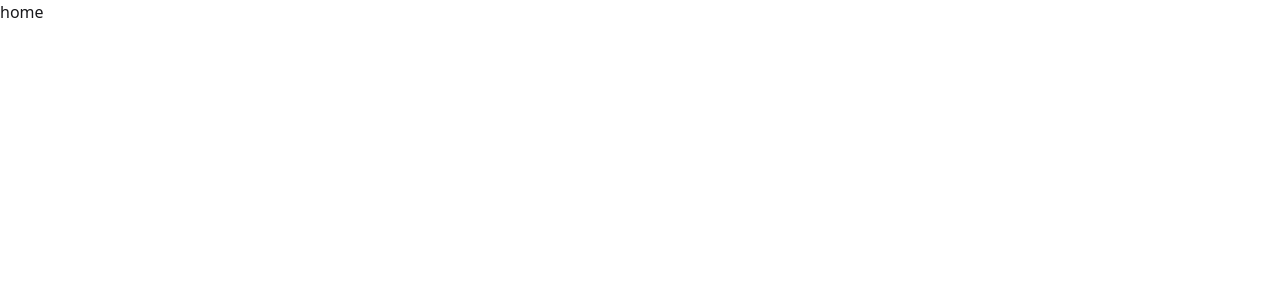
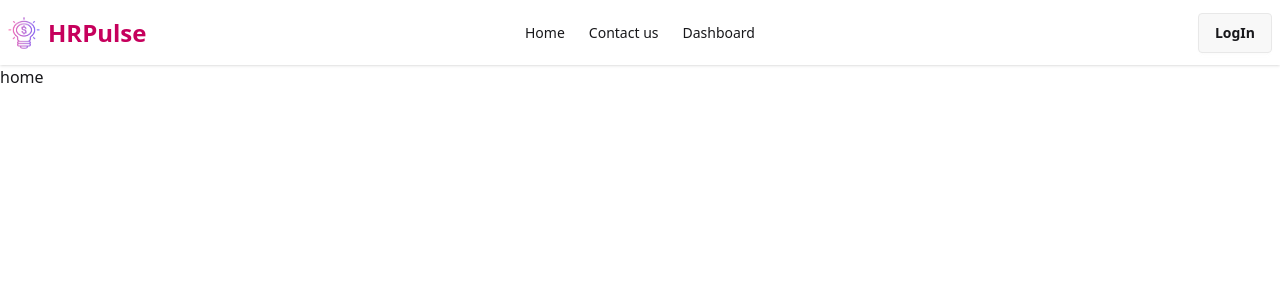
Before and after one commit to razaulkarim2410/hr-pulse-client, a React (Vite) app: page / in a window 1280 px wide. Shown: the top 300 px of the page. Built offline with nearby package versions, Linux system fonts and the light colour scheme.

Commit message:
create navbar section

```diff
--- a/src/Layouts/RootLayouts.jsx
+++ b/src/Layouts/RootLayouts.jsx
@@ -1,9 +1,11 @@
 import React from 'react';
 import { Outlet } from 'react-router';
+import Navbar from '../shared/Navbar/Navbar';
 
 const RootLayouts = () => {
   return (
     <div>
+      <Navbar></Navbar>
       <Outlet></Outlet>
     </div>
   );
--- a/src/shared/Navbar/Navbar.jsx
+++ b/src/shared/Navbar/Navbar.jsx
@@ -0,0 +1,46 @@
+import React from 'react';
+import { NavLink } from 'react-router';
+import logo from '../../assets/hrpulse-high-resolution-logo-transparent.png'
+
+const Navbar = () => {
+  const links = <>
+    <li><NavLink to={'/'}>Home</NavLink></li>
+    <li><NavLink to={'/contact'}>Contact us</NavLink></li>
+    <li><NavLink to={'/dashboard'}>Dashboard</NavLink></li>
+
+
+
+  </>
+  return (
+    <div className="navbar bg-base-100 shadow-sm">
+      <div className="navbar-start">
+        <div className="dropdown">
+          <div tabIndex={0} role="button" className="btn btn-ghost lg:hidden">
+            <svg xmlns="http://www.w3.org/2000/svg" className="h-5 w-5" fill="none" viewBox="0 0 24 24" stroke="currentColor"> <path strokeLinecap="round" strokeLinejoin="round" strokeWidth="2" d="M4 6h16M4 12h8m-8 6h16" /> </svg>
+          </div>
+          <ul
+            tabIndex={0}
+            className="menu menu-sm dropdown-content bg-base-100 rounded-box z-1 mt-3 w-52 p-2 shadow">
+            {links}
+          </ul>
+        </div>
+        <div className="flex items-center gap-2">
+          <img className="w-8 h-8 rounded-full" src={logo} alt="logo" />
+          <h2 className="text-2xl font-bold text-pink-700">
+            HR<span className="text-pink-700">Pulse</span>
+          </h2>
+        </div>
+      </div>
+      <div className="navbar-center hidden lg:flex">
+        <ul className="menu menu-horizontal px-1">
+          {links}
+        </ul>
+      </div>
+      <div className="navbar-end">
+        <a className="btn">LogIn</a>
+      </div>
+    </div>
+  );
+};
+
+export default Navbar;
```
Also changed, not shown: src/assets/hrpulse-high-resolution-logo-transparent.png (added).
